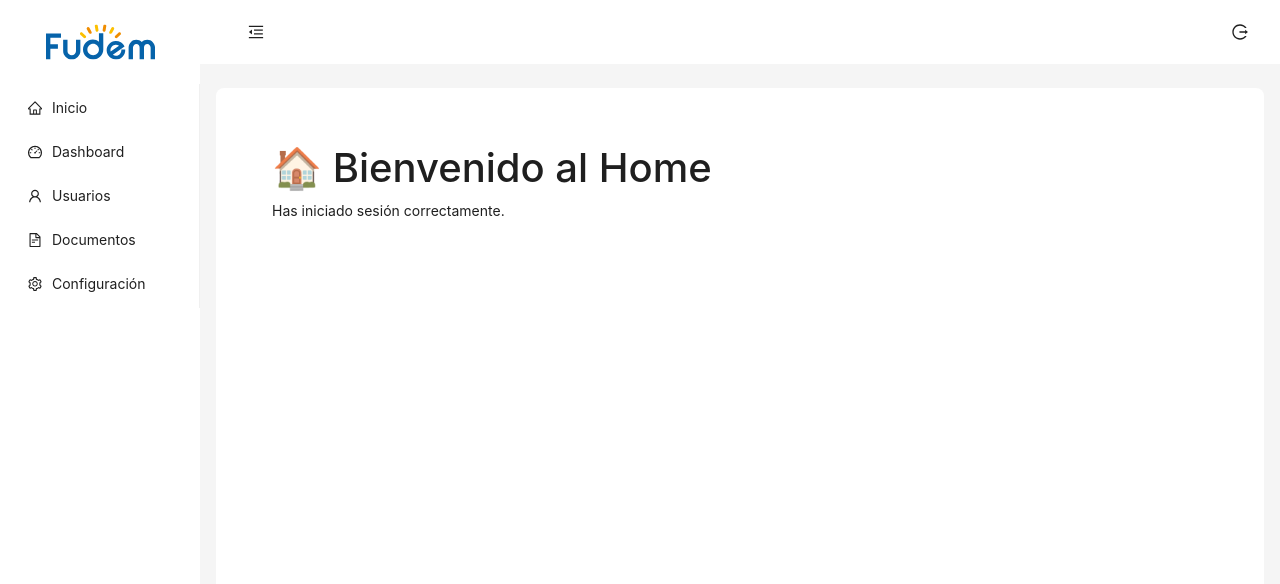
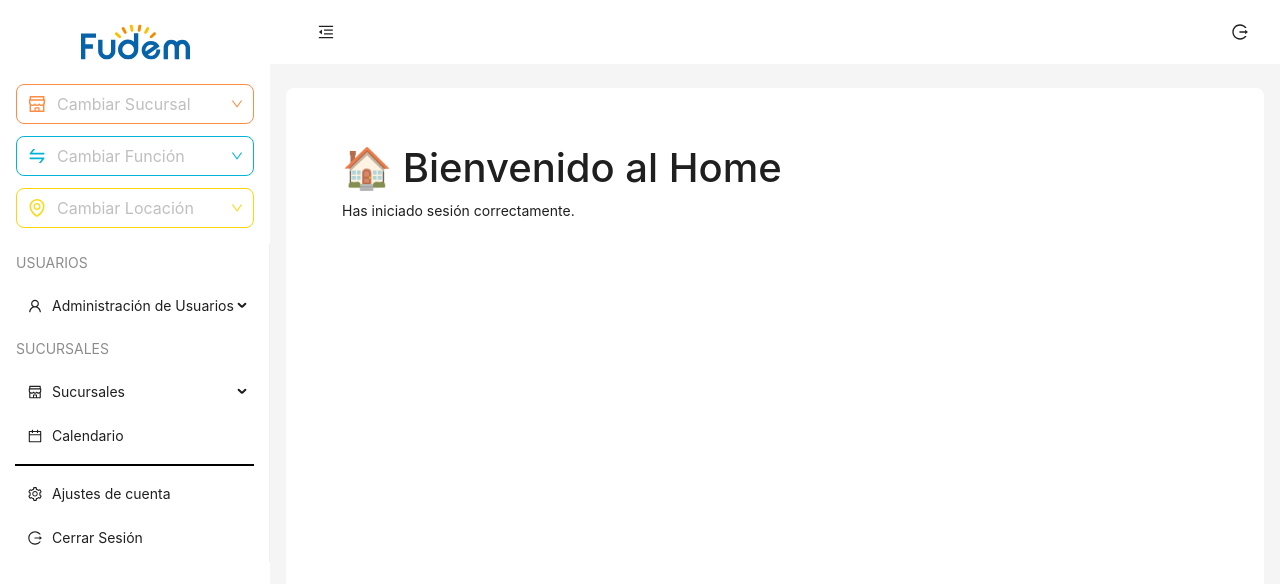
Before and after one commit to alan2797/web-fudem, a React (Vite) app: page / in a window 1280 px wide. Shown: the top 584 px of the page. Built offline with nearby package versions, Linux system fonts and the light colour scheme; sample sign-in values are in the browser's storage.

Commit message:
UI: Add Menu Items on MainLayoutComponent

```diff
--- a/src/components/form-field/form-field.component.tsx
+++ b/src/components/form-field/form-field.component.tsx
@@ -1,10 +1,12 @@
 import type { FormFieldProps } from "../../interfaces/components.interface";
 import InputPassword from "../input-password/input-password.component";
 import InputText from "../input-text/input-text.component";
+import {SelectMenu} from "../select-menu/select-menu.component";
 
 const fieldMap: Record<string, React.FC<any>> = {
   text: InputText,
   password: InputPassword,
+  select: SelectMenu,
 };
 
 export const FormField = <TFormValues extends Record<string, unknown>>({
--- a/src/components/layout/main-layout.component.tsx
+++ b/src/components/layout/main-layout.component.tsx
@@ -1,20 +1,27 @@
 // components/MainLayout.jsx
-import { useState } from 'react';
-import { Outlet, useNavigate, useLocation } from 'react-router-dom';
+import { useState } from "react";
+import { Outlet, useNavigate, useLocation } from "react-router-dom";
 import {
   MenuFoldOutlined,
   MenuUnfoldOutlined,
-  HomeOutlined,
   UserOutlined,
-  FileTextOutlined,
   SettingOutlined,
-  DashboardOutlined,
   LogoutOutlined,
-} from '@ant-design/icons';
-import { Layout, Menu, Button, theme } from 'antd';
-import { logout } from '../../redux/features/auth.slice';
-import { useDispatch } from 'react-redux';
-import type { AppDispatch } from '../../redux/store';
+  UnorderedListOutlined,
+  UserAddOutlined,
+  EditOutlined,
+  ShopOutlined,
+  CalendarOutlined,
+  PlusCircleOutlined,
+  SwapOutlined,
+  EnvironmentOutlined,
+} from "@ant-design/icons";
+import { Layout, Menu, Button, theme, Dropdown } from "antd";
+import { logout } from "../../redux/features/auth.slice";
+import { useDispatch } from "react-redux";
+import type { AppDispatch } from "../../redux/store";
+import type { MenuProps } from "antd";
+import { SelectMenu } from "../select-menu/select-menu.component";
 
 const { Header, Sider, Content } = Layout;
 
@@ -27,32 +34,102 @@ const MainLayout = () => {
   } = theme.useToken();
 
   const dispatch = useDispatch<AppDispatch>();
+  type MenuItem = Required<MenuProps>["items"][number];
 
-  const menuItems = [
+  // Opciones para los selectores
+  const branchOptions = [
+    { value: "1", label: "Sucursal Central" },
+    { value: "2", label: "Sucursal Norte" },
+    { value: "3", label: "Sucursal Sur" },
+  ];
+
+  const functionOptions = [
+    { value: "admin", label: "Administrador" },
+    { value: "vendedor", label: "Vendedor" },
+    { value: "supervisor", label: "Supervisor" },
+  ];
+
+  const locationOptions = [
+    { value: "main", label: "Ubicación Principal" },
+    { value: "warehouse", label: "Almacén" },
+    { value: "store", label: "Tienda" },
+  ];
+  const menuItems: MenuItem[] = [
     {
-      key: '/home',
-      icon: <HomeOutlined />,
-      label: 'Inicio',
+      key: "/users",
+      label: "USUARIOS",
+      type: "group",
+      children: [
+        {
+          key: "/users1",
+          icon: <UserOutlined />,
+          label: "Administración de Usuarios",
+          children: [
+            {
+              key: "/users/list",
+              label: "Lista de Usuarios",
+              icon: <UnorderedListOutlined />,
             },
             {
-      key: '/dashboard',
-      icon: <DashboardOutlined />,
-      label: 'Dashboard',
+              key: "/users/create",
+              label: "Crear Usuario",
+              icon: <UserAddOutlined />,
             },
             {
-      key: '/users',
-      icon: <UserOutlined />,
-      label: 'Usuarios',
+              key: "/users/edit",
+              label: "Edición de Usuario",
+              icon: <EditOutlined />,
+            },
+          ],
+        },
+      ],
     },
     {
-      key: '/documents',
-      icon: <FileTextOutlined />,
-      label: 'Documentos',
+      key: "/branches",
+      label: "SUCURSALES",
+      type: "group",
+      children: [
+        {
+          key: "/branches",
+          icon: <ShopOutlined />,
+          label: "Sucursales",
+          children: [
+            {
+              key: "/branches/list",
+              label: "Lista de Sucursales",
+              icon: <UnorderedListOutlined />,
             },
             {
-      key: '/settings',
+              key: "/branches/create",
+              label: "Crear Sucursal",
+              icon: <PlusCircleOutlined />,
+            },
+            {
+              key: "/branches/edit",
+              label: "Edición de Sucursal",
+              icon: <EditOutlined />,
+            },
+          ],
+        },
+      ],
+    },
+    {
+      key: "/calendar",
+      icon: <CalendarOutlined />,
+      label: "Calendario",
+    },
+    {
+      type: "divider", // ← Aquí va el divider
+    },
+    {
+      key: "/settings",
       icon: <SettingOutlined />,
-      label: 'Configuración',
+      label: "Ajustes de cuenta",
+    },
+    {
+      key: "/logout",
+      icon: <LogoutOutlined />,
+      label: "Cerrar Sesión",
     },
   ];
 
@@ -61,13 +138,142 @@ const MainLayout = () => {
   };
 
   return (
-    <Layout style={{ minHeight: '100vh' }}>
-      <Sider trigger={null} collapsible collapsed={collapsed}
-            style={{backgroundColor: colorWhite, width: "260px", maxWidth: "260px"}}>
-        <div className='text-center py-4'>
-            {collapsed ? "" :  <img src='src/assets/svg/logo-sm.svg'></img>}
+    <Layout style={{ minHeight: "100vh" }}>
+      <Sider
+        trigger={null}
+        collapsible
+        collapsed={collapsed}
+        width={270}
+        style={{
+          backgroundColor: colorWhite,
+        }}
+        className="custom-sider"
+      >
+        <style>
+          {`
+            .custom-sider .ant-menu-item-divider {
+              border-top: 2px solid #000;
+              margin: 8px 15px
+            }
+            .ant-layout-sider-collapsed .ant-menu-item-group-title {
+              display: none !important;
+              opacity: 0 !important;
+              padding: 0 !important;
+              height: 0 !important;
+            }
+          `}
+        </style>
+        <div className="text-center py-4">
+          {collapsed ? "" : <img src="src/assets/svg/logo-sm.svg"></img>}
+        </div>
+        {!collapsed ? (
+          // Cuando está expandido: muestra los SelectMenu
+          <div style={{ padding: "0 16px", marginBottom: 16 }}>
+            <SelectMenu
+              placeholder="Cambiar Sucursal"
+              icon={<ShopOutlined style={{ fontSize: 18 }} />}
+              color="#FF8C42"
+              options={branchOptions}
+              onChange={(value) => console.log("Sucursal:", value)}
+            />
+            <SelectMenu
+              placeholder="Cambiar Función"
+              icon={<SwapOutlined style={{ fontSize: 18 }} />}
+              color="#00B4D8"
+              options={functionOptions}
+              onChange={(value) => console.log("Función:", value)}
+            />
+            <SelectMenu
+              placeholder="Cambiar Locación"
+              icon={<EnvironmentOutlined style={{ fontSize: 18 }} />}
+              color="#FFD60A"
+              options={locationOptions}
+              onChange={(value) => console.log("Locación:", value)}
+            />
+          </div>
+        ) : (
+          // Cuando está colapsado: muestra iconos con dropdown
 
+          <div
+            style={{marginTop: "15px",padding: "8px 0", marginBottom: 8, textAlign: "center" }}
+          >
+            <Dropdown
+              menu={{
+                items: branchOptions.map((opt) => ({
+                  key: opt.value,
+                  label: (
+                    <span style={{ whiteSpace: "nowrap" }}>{opt.label}</span>
+                  ),
+                  onClick: () => console.log("Sucursal:", opt.value),
+                })),
+              }}
+              placement="bottomRight"
+              trigger={["hover"]}
+              align={{ offset: [79, -35] }}
+              overlayStyle={{
+                minWidth: 170
+              }}
+            >
+              <div className="icon-wrapper">
+                <ShopOutlined style={{ fontSize: 20, color: "#FF8C42" }} />
               </div>
+            </Dropdown>
+
+            <Dropdown
+              menu={{
+                items: branchOptions.map((opt) => ({
+                  key: opt.value,
+                  label: (
+                    <span style={{ whiteSpace: "nowrap" }}>{opt.label}</span>
+                  ),
+                  onClick: () => console.log("Sucursal:", opt.value),
+                })),
+              }}
+              placement="bottomRight"
+              trigger={["hover"]}
+              align={{ offset: [79, -35] }}
+              overlayStyle={{
+                minWidth: 170,
+              }}
+            >
+              <div className="icon-wrapper">
+                <SwapOutlined style={{ fontSize: 20, color: "#00B4D8" }} />
+              </div>
+            </Dropdown>
+
+            <Dropdown
+              /* menu={{
+                items: locationOptions.map(opt => ({
+                  key: opt.value,
+                  label: opt.label,
+                  onClick: () => console.log("Locación:", opt.value)
+                }))
+              }} */
+              menu={{
+                items: branchOptions.map((opt) => ({
+                  key: opt.value,
+                  label: (
+                    <span style={{ whiteSpace: "nowrap" }}>{opt.label}</span>
+                  ),
+                  onClick: () => console.log("Sucursal:", opt.value),
+                })),
+              }}
+              placement="bottomRight"
+              trigger={["hover"]}
+              align={{ offset: [79, -35] }}
+              getPopupContainer={() => document.body} // 👈 Saca el dropdown del contenedor del sider
+              overlayStyle={{
+                minWidth: 170
+              }}
+            >
+              <div className="icon-wrapper">
+                <EnvironmentOutlined
+                  style={{ fontSize: 20, color: "#FFD60A" }}
+                />
+              </div>
+            </Dropdown>
+          </div>
+        )}
         <Menu
           theme="light"
           mode="inline"
@@ -79,11 +285,11 @@ const MainLayout = () => {
       <Layout>
         <Header
           style={{
-            padding: '0 24px',
+            padding: "0 24px",
             background: colorBgContainer,
-            display: 'flex',
-            alignItems: 'center',
-            justifyContent: 'space-between',
+            display: "flex",
+            alignItems: "center",
+            justifyContent: "space-between",
           }}
         >
           <Button
@@ -91,7 +297,7 @@ const MainLayout = () => {
             icon={collapsed ? <MenuUnfoldOutlined /> : <MenuFoldOutlined />}
             onClick={() => setCollapsed(!collapsed)}
             style={{
-              fontSize: '16px',
+              fontSize: "16px",
               width: 64,
               height: 64,
             }}
@@ -110,7 +316,7 @@ const MainLayout = () => {
         </Header>
         <Content
           style={{
-            margin: '24px 16px',
+            margin: "24px 16px",
             padding: 24,
             minHeight: 280,
             background: colorBgContainer,
--- /dev/null
+++ b/src/components/select-menu/select-menu.component.tsx
@@ -0,0 +1,74 @@
+import { Select } from "antd";
+import type { SelectMenuConfigProps } from "../../interfaces/select-menu.interface";
+import { DownOutlined } from "@ant-design/icons";
+
+export const SelectMenu = ({
+  placeholder = "Seleccionar opción",
+  options = [],
+  icon,
+  color = "#1890ff",
+  size = "large",
+  showSearch = false,
+  value,
+  defaultValue,
+  onChange,
+}: SelectMenuConfigProps) => {
+    const uniqueId = `select-menu-${Math.random().toString(36).substr(2, 9)}`;
+  return (
+    <div style={{ position: "relative", marginBottom: 12 }}>
+      {icon && (
+        <div
+          style={{
+            position: "absolute",
+            left: 12,
+            top: "50%",
+            transform: "translateY(-50%)",
+            zIndex: 1,
+            color: color,
+            display: "flex",
+            alignItems: "center",
+          }}
+        >
+          {icon}
+        </div>
+      )}
+      <Select
+        placeholder={placeholder}
+        value={value}
+        defaultValue={defaultValue}
+        onChange={onChange}
+        size={size}
+        showSearch={showSearch}
+        options={options}
+        style={{
+          width: "100%",
+        }}
+        className={uniqueId}
+        suffixIcon={<DownOutlined style={{ color: color }} />}
+      />
+      <style>{`
+        .${uniqueId} .ant-select-selector {
+          padding-left: ${icon ? "40px" : "11px"} !important;
+          border: 1.5px solid ${color} !important;
+          border-radius: 8px !important;
+          transition: all 0.3s ease !important;
+        }
+
+        .${uniqueId}:hover .ant-select-selector {
+          border-color: ${color} !important;
+          box-shadow: 0 0 0 2px ${color}20 !important;
+        }
+
+        .${uniqueId}.ant-select-focused .ant-select-selector {
+          border-color: ${color} !important;
+          box-shadow: 0 0 0 2px ${color}30 !important;
+        }
+
+        .${uniqueId} .ant-select-arrow {
+          color: ${color} !important;
+        }
+
+      `}</style>
+    </div>
+  );
+};
--- a/src/interfaces/components.interface.ts
+++ b/src/interfaces/components.interface.ts
@@ -1,4 +1,5 @@
 import type { ButtonProps } from 'antd';
+import type { ReactNode } from 'react';
 import type { Control } from 'react-hook-form';
 
 export type Validation =
@@ -20,6 +21,11 @@ export interface FieldConfig<T extends Record<string, unknown> = Record<string,
   sm?: string | number;
   xs?: string | number;
   validations: Validation[];
+   // Propiedades específicas para SelectMenu (opcionales)
+  options?: Array<{ label: string; value: string | number }>;
+  icon?: ReactNode;
+  color?: string;
+  size?: 'small' | 'middle' | 'large';
 }
 
 export interface FormFieldProps<T extends Record<string, unknown> = Record<string, unknown>> {
```
Also changed, not shown: src/index.css (+13 -0 lines), src/interfaces/select-menu.interface.ts (added, +17 -0 lines). Lines whose indentation alone changed are shown as unchanged.
